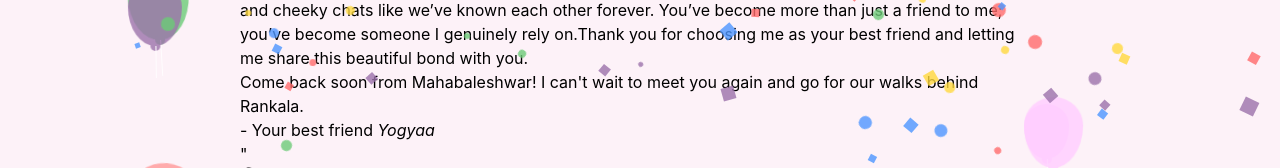
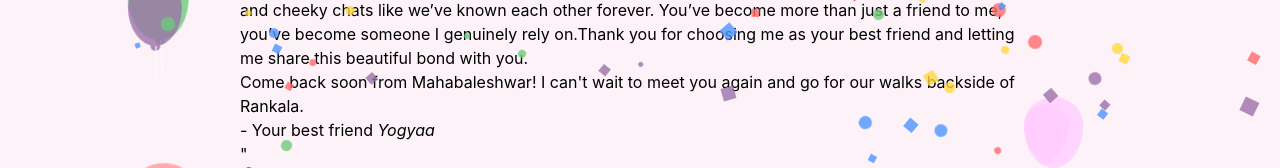
Before and after one commit to yogipowar/bday-blaster, a React (Vite) app: page /wishes in a window 1280 px wide. Shown: the part 218-386 px from the top of the page. Built offline with nearby package versions, Linux system fonts and the light colour scheme.

Commit message:
minor change

```diff
--- a/src/components/BirthdayWishesh.tsx
+++ b/src/components/BirthdayWishesh.tsx
@@ -88,7 +88,7 @@ const sendEmail = (e: React.FormEvent<HTMLFormElement>) => {
                 </p>
                 <p className="text-lg md:text-xl font-bold mb-2">
                   Come back soon from Mahabaleshwar! I can't wait to meet you again and go for
-                  our walks behind Rankala.
+                  our walks backside of Rankala.
                 </p>
                 <div className="text-right text-sm opacity-80">- Your best friend <i> Yogyaa </i></div>
               </div>
```
